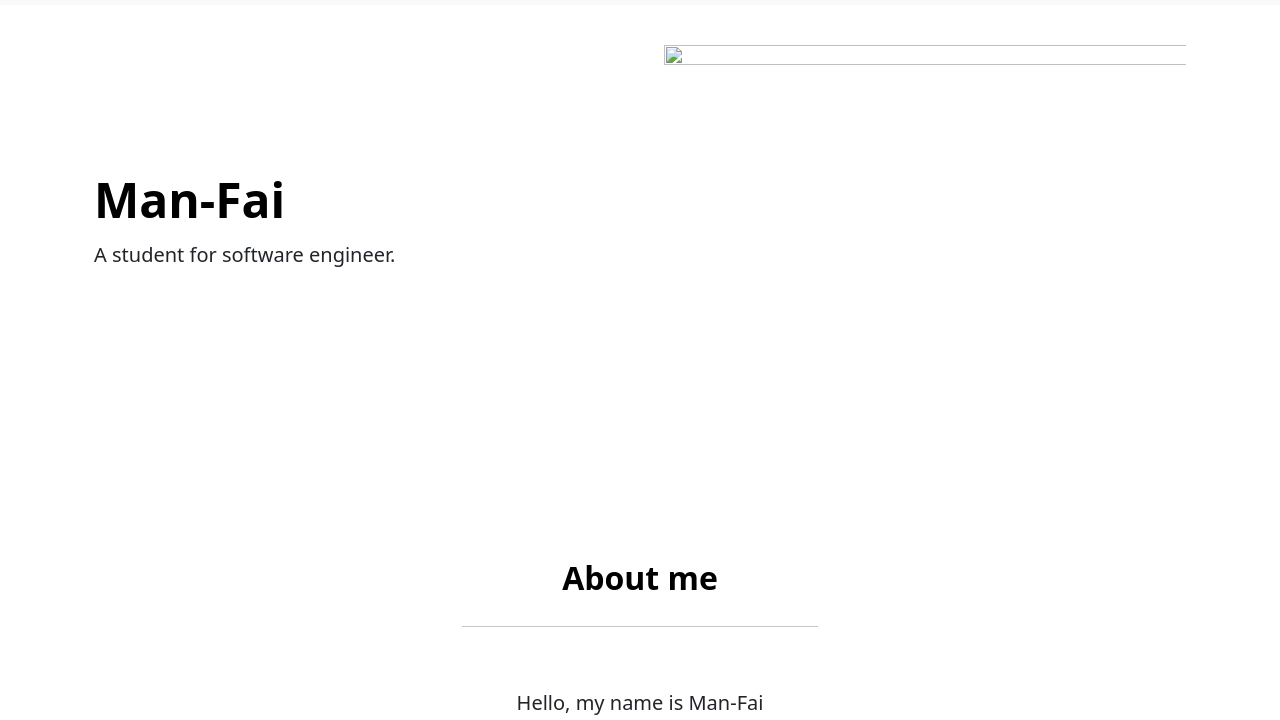
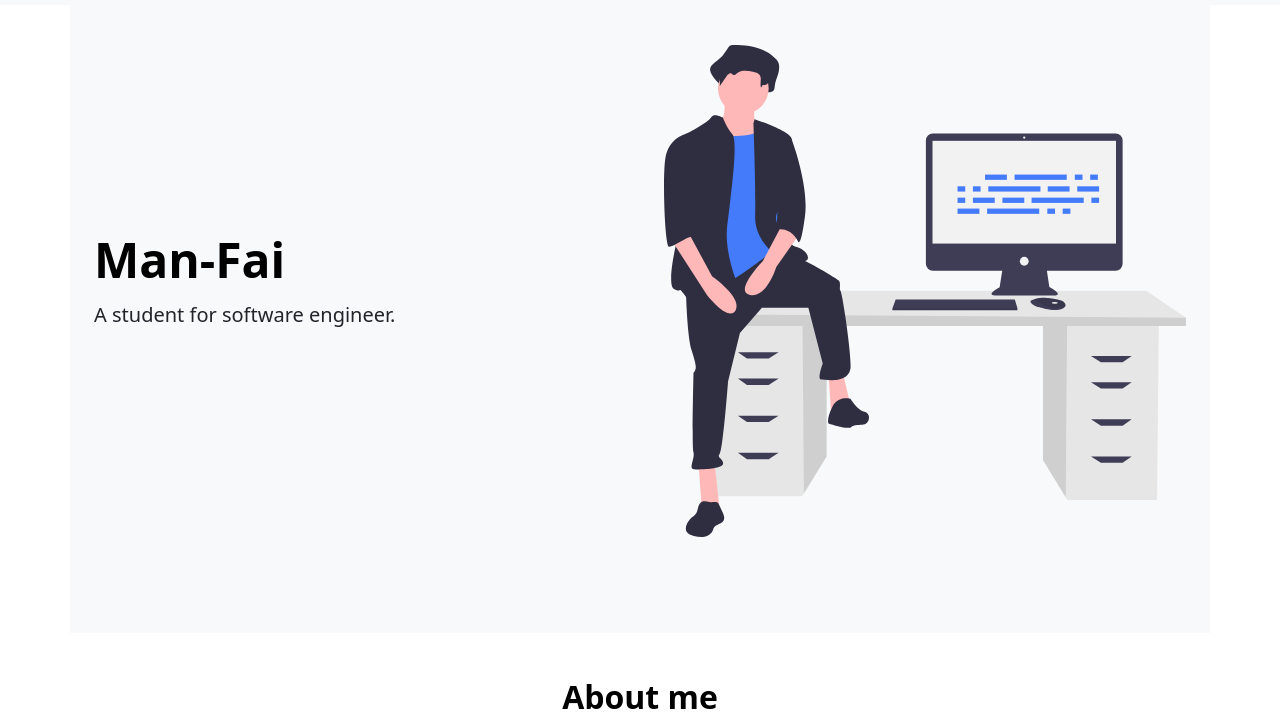
Before and after one commit to m1wu/m1wu.github.io, a plain HTML site: page index.html in a window 1280 px wide. Shown: the part 51-771 px from the top of the page. Drawn offline with nearby package versions, Linux system fonts and the light colour scheme.

Commit message:
add header image

```diff
--- a/index.html
+++ b/index.html
@@ -67,10 +67,10 @@
   <!-- End navbar -->
 
   <!-- Start header -->
-  <div class="container col-xxl-8 px-4 py-5">
+  <div class="container bg-body-tertiary col-xxl-8 px-4 py-5">
     <div class="row flex-lg-row-reverse align-items-center g-5 py-5">
       <div class="col-10 col-sm-8 col-lg-6">
-        <img src="" class="d-block mx-lg-auto img-fluid" alt="" width="700" height="500" loading="lazy">
+        <img src="/images/undraw_feeling_proud_qne1.svg" class="d-block mx-lg-auto img-fluid" alt="" width="700" height="500" loading="lazy">
       </div>
       <div class="col-lg-6">
         <h1 class="myProfileName animate__animated animate__fadeInLeft display-5 fw-bold text-body-emphasis lh-1 mb-3">
```
Also changed, not shown: images/undraw_feeling_proud_qne1.svg (added).
